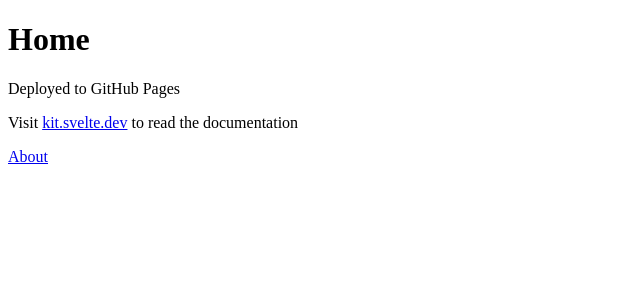
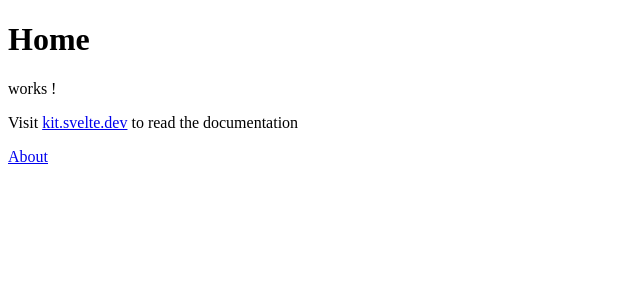
Before and after one commit to asptu/cpvp, a SvelteKit app: page / in a window 1280 px wide. Shown: the top 300 px of the page, without its empty margins (0-640 px from the left). Built offline with nearby package versions, Linux system fonts and the light colour scheme.

Commit message:
Update +page.svelte

```diff
--- a/src/routes/+page.svelte
+++ b/src/routes/+page.svelte
@@ -3,7 +3,7 @@
 </script>
 
 <h1>Home</h1>
-<p>Deployed to GitHub Pages</p>
+<p>works !</p>
 <p>
   Visit <a href="https://kit.svelte.dev">kit.svelte.dev</a> to read the documentation
 </p>
```
